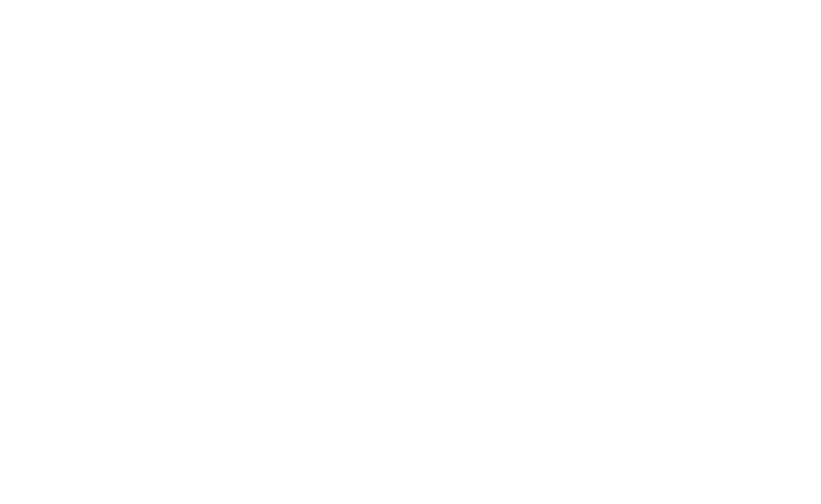
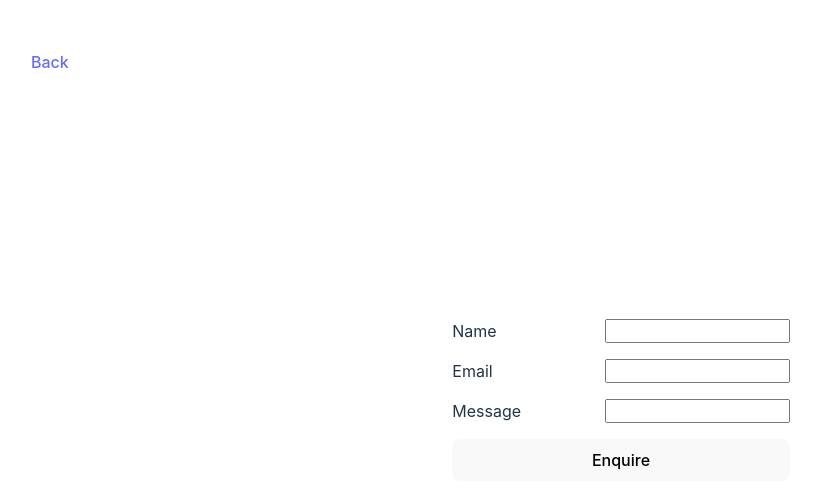
Before and after one commit to Bharath-Kumar-S/react-ultimate, a React (Vite) app: page /contact in a window 1280 px wide. Before the commit this address had no page. Shown: the top 504 px of the page, without its empty margins (19-840 px from the left). Built offline with nearby package versions, Linux system fonts and the light colour scheme.

Commit message:
add contact form

```diff
--- a/src/App.jsx
+++ b/src/App.jsx
@@ -8,9 +8,10 @@
 import "./App.css";
 import { Todo } from "./Pages/Todo";
 import { Counter } from "./Pages/Counter";
+import { ContactForm } from "./Pages/ContactForm";
 
 const Welcome = () => {
-  return <>Welcome to react Ultimate!!!</>;
+  return <h1>Welcome to react Ultimate!!!</h1>;
 };
 
 const App = () => {
@@ -22,20 +23,16 @@
         <Route element={<Welcome />} path="/" />
         <Route element={<Todo />} path="/todo" />
         <Route element={<Counter />} path="/counter" />
+        <Route element={<ContactForm />} path="/contact" />
       </Routes>
       {location.pathname === "/" && (
-        <ul
-          style={{
-            listStyle: "none",
-          }}
+        <div
+          style={{ display: "flex", flexDirection: "column", gap: "0.5rem" }}
         >
-          <li>
-            <Link to="/todo">To-do</Link>
-          </li>
-          <li>
-            <Link to="/counter">Counter</Link>
-          </li>
-        </ul>
+          <Link to="/todo">To-do</Link>
+          <Link to="/counter">Counter</Link>
+          <Link to="/contact">Contact form</Link>
+        </div>
       )}
     </>
   );
--- /dev/null
+++ b/src/Pages/ContactForm.jsx
@@ -0,0 +1,107 @@
+import { useState } from "react";
+import { Back } from "../components/Back";
+
+export const ContactForm = () => {
+  const [values, setValues] = useState({
+    name: "",
+    email: "",
+    message: "",
+  });
+
+  const handleSubmit = async () => {
+    try {
+      const response = await fetch(
+        "https://www.greatfrontend.com/api/questions/contact-form",
+        {
+          method: "POST",
+          body: JSON.stringify(values),
+          headers: {
+            "Content-Type": "application/json",
+          },
+        }
+      );
+      const data = await response.text();
+      setValues({
+        name: "",
+        email: "",
+        message: "",
+      });
+      alert(data);
+    } catch (error) {
+      console.log(error);
+    }
+  };
+
+  return (
+    <>
+      <Back />
+      <div
+        style={{
+          display: "flex",
+          flexDirection: "column",
+          gap: "1rem",
+          textAlign: "left",
+        }}
+      >
+        <div
+          style={{
+            display: "flex",
+            justifyContent: "space-between",
+            gap: "5rem",
+          }}
+        >
+          <label>Name</label>
+          <input
+            type="text"
+            value={values.name}
+            onChange={(e) =>
+              setValues((prev) => {
+                return {
+                  ...prev,
+                  name: e.target.value,
+                };
+              })
+            }
+          />
+        </div>
+        <div
+          style={{
+            display: "flex",
+            justifyContent: "space-between",
+            gap: "7rem",
+          }}
+        >
+          <label>Email</label>
+          <input
+            type="email"
+            value={values.email}
+            onChange={(e) =>
+              setValues((prev) => {
+                return {
+                  ...prev,
+                  email: e.target.value,
+                };
+              })
+            }
+          />
+        </div>
+        <div style={{ display: "flex", justifyContent: "space-between" }}>
+          <label>Message</label>
+          <input
+            type="text"
+            value={values.message}
+            onChange={(e) =>
+              setValues((prev) => {
+                return {
+                  ...prev,
+                  message: e.target.value,
+                };
+              })
+            }
+          />
+        </div>
+        <button onClick={handleSubmit}>Enquire</button>
+      </div>
+    </>
+  );
+};
```
Also changed, not shown: 1 other file (tests, documents, lock files or other folders).
